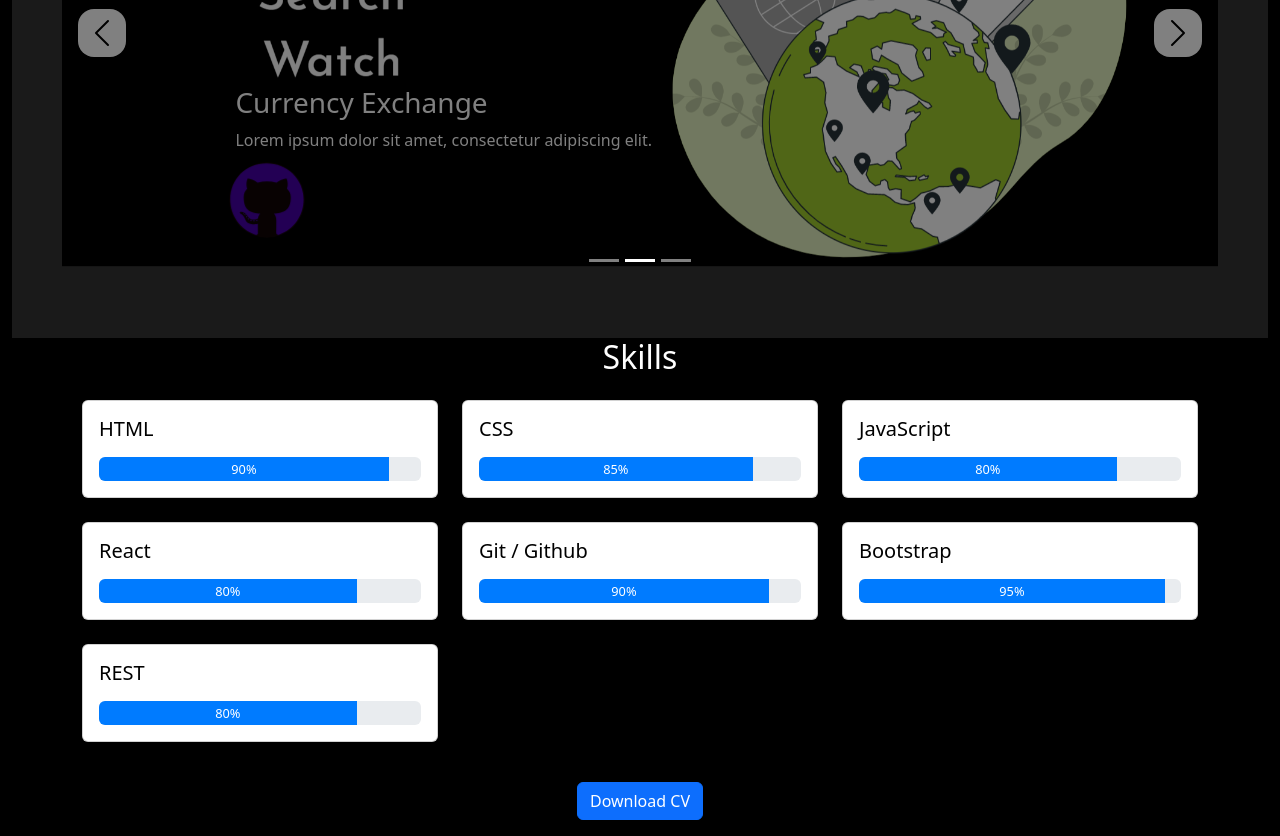
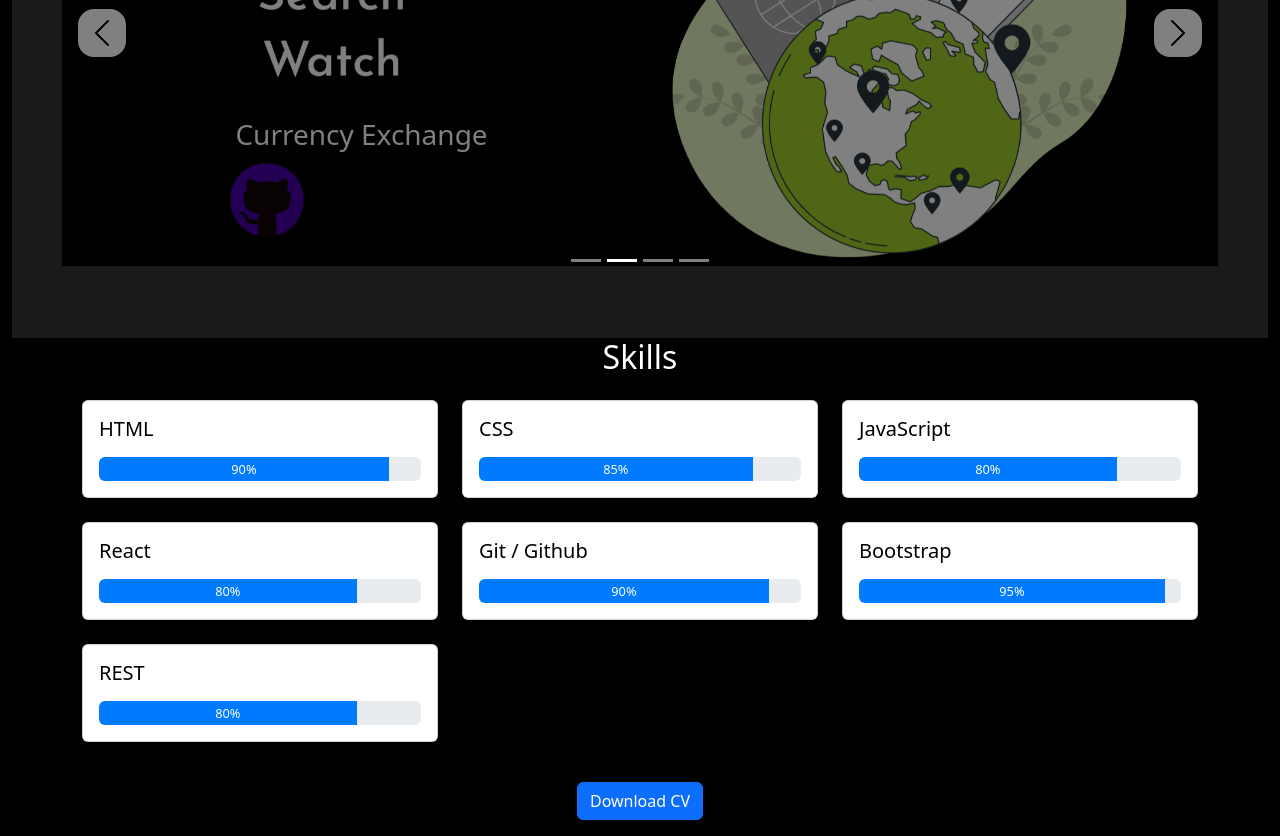
Before and after one commit to setare-sabouri/portfolio, a React (Create React App) app: page / in a window 1280 px wide. Shown: the part 980-1816 px from the top of the page. Built offline with nearby package versions, Linux system fonts and the light colour scheme.

Commit message:
github links updated

```diff
--- a/src/components/Projects/DataProjects.js
+++ b/src/components/Projects/DataProjects.js
@@ -4,28 +4,32 @@ const projects = [
         title: "shoes Shopping Web",
         description: "Shopping / Nike Shoes",
         previewImage: "/projectImages/Nike-Shoes.png",
-        fullImage: "project1-full.jpg",
         url: "https://react-nike-website.vercel.app/",
-        githubUrl: "https://react-nike-website.vercel.app/"
+        githubUrl: "https://github.com/setare-sabouri/React-Nike-Website"
     },
     {
         id: 2,
         title: "Currency Exchange",
-        description: "Lorem ipsum dolor sit amet, consectetur adipiscing elit.",
+        description: "",
         previewImage: "/projectImages/Currency.png",
-        fullImage: "project2-full.jpg",
         url: "https://currencyconvertfrankfurter.netlify.app/",
-        githubUrl: "https://react-nike-website.vercel.app/"
+        githubUrl: "https://github.com/setare-sabouri/Currency-Api"
     },
     {
         id: 3,
         title: "Björnbacka",
-        description: "Lorem ipsum dolor sit amet, consectetur adipiscing elit.",
         previewImage: "/projectImages/Björnbacka.png",
-        fullImage: "project3-full.jpg",
         url: "https://bjornbacka-9ffo.vercel.app/",
-        githubUrl: "https://react-nike-website.vercel.app/"
-    }
+        githubUrl: "https://github.com/code-collaborate-fed24/bjornbacka"
+    },
+    {
+        id: 4,
+        title: "Pokemon Memory game",
+        previewImage: "/projectImages/memorygame.png",
+        url: "https://bjornbacka-9ffo.vercel.app/",
+        githubUrl: "https://github.com/setare-sabouri/pokemonBoard"
+    },
+
 ];
 
 export default projects
```
Also changed, not shown: public/projectImages/memorygame.png (added).
